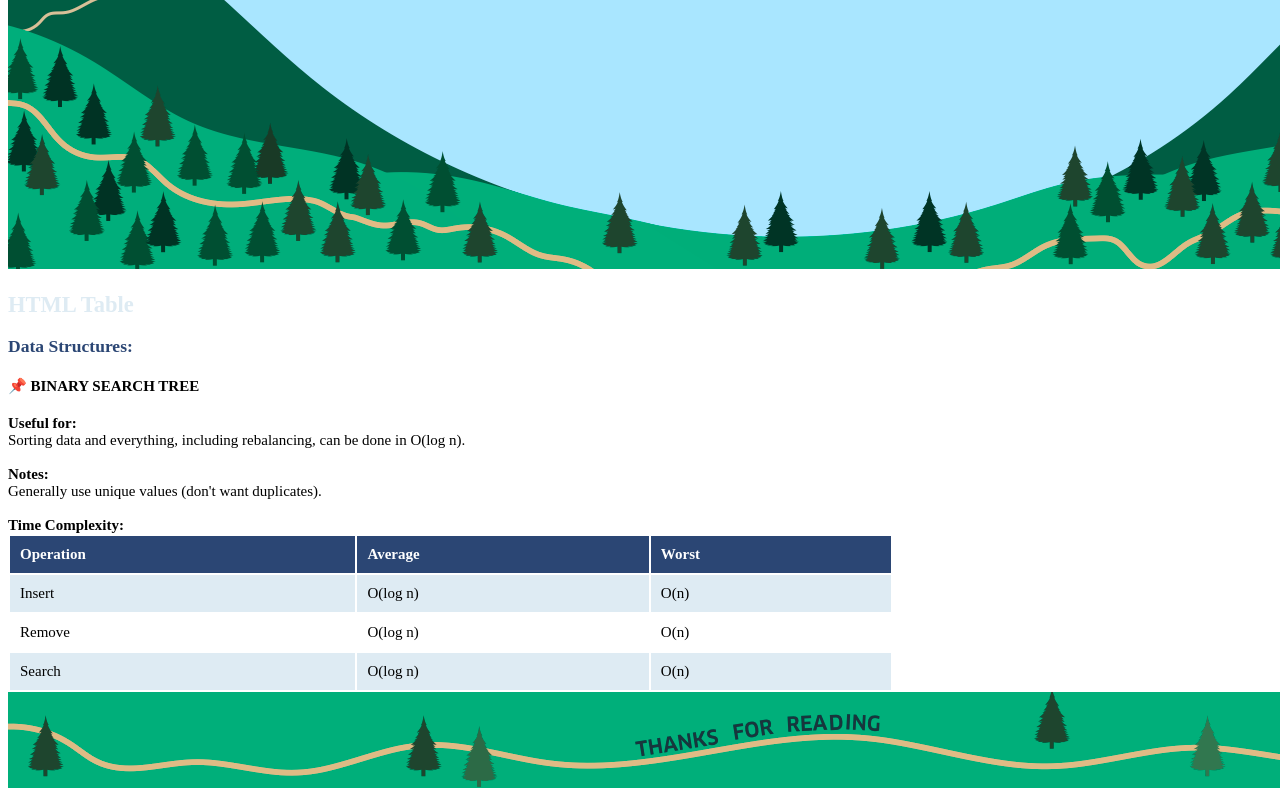
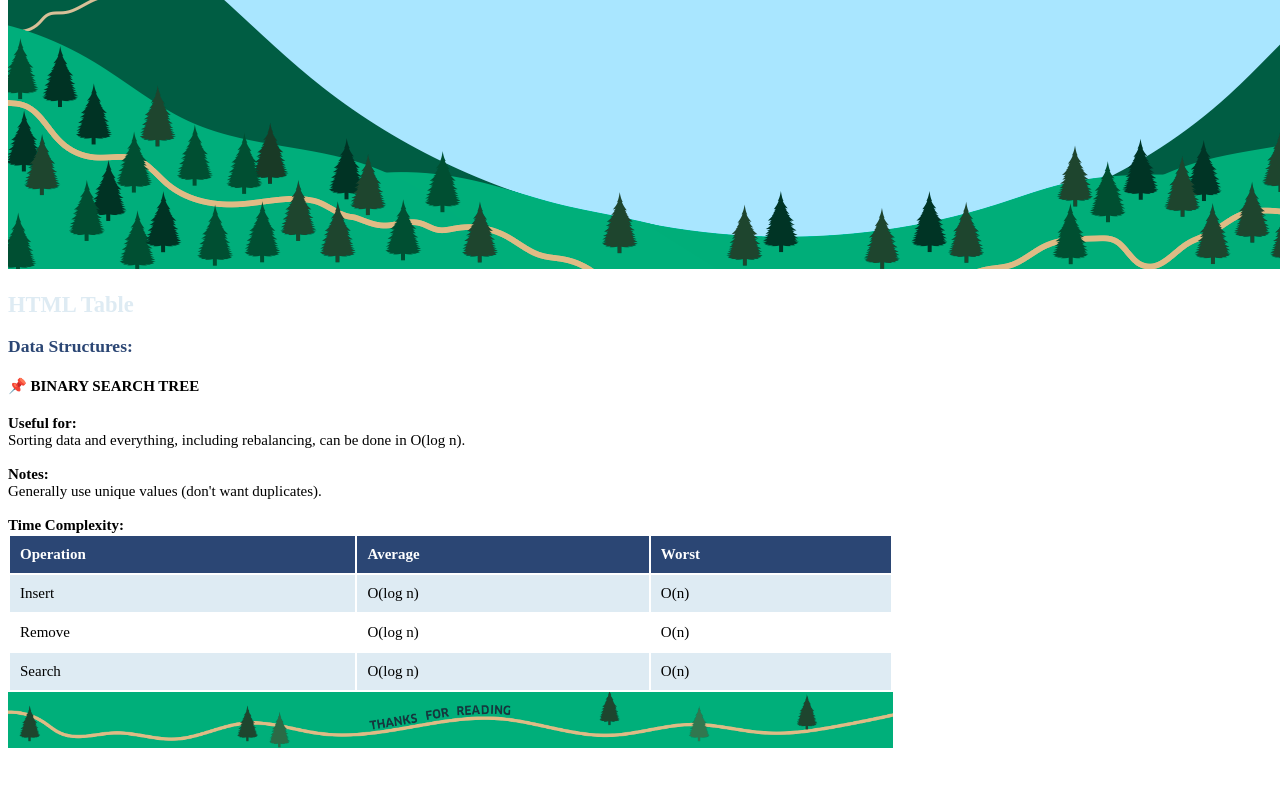
Before and after one commit to ntrappe/cse110_lab2, a plain HTML site: page index.html in a window 1280 px wide. Shown: the part 458-1258 px from the top of the page. After the commit the page ends 1218 px from the top, so only its background shows below. Drawn offline with Linux system fonts and the light colour scheme.

Commit message:
Update index.html

```diff
--- a/index.html
+++ b/index.html
@@ -87,7 +87,7 @@ tr:nth-child(even) {
 </main>
 
 <footer>
-  <img src="footer.png" alt="Footer Image">
+  <img src="footer.png" alt="Footer Image" style="width: 70%">
 </footer>
 
 </body>
```
